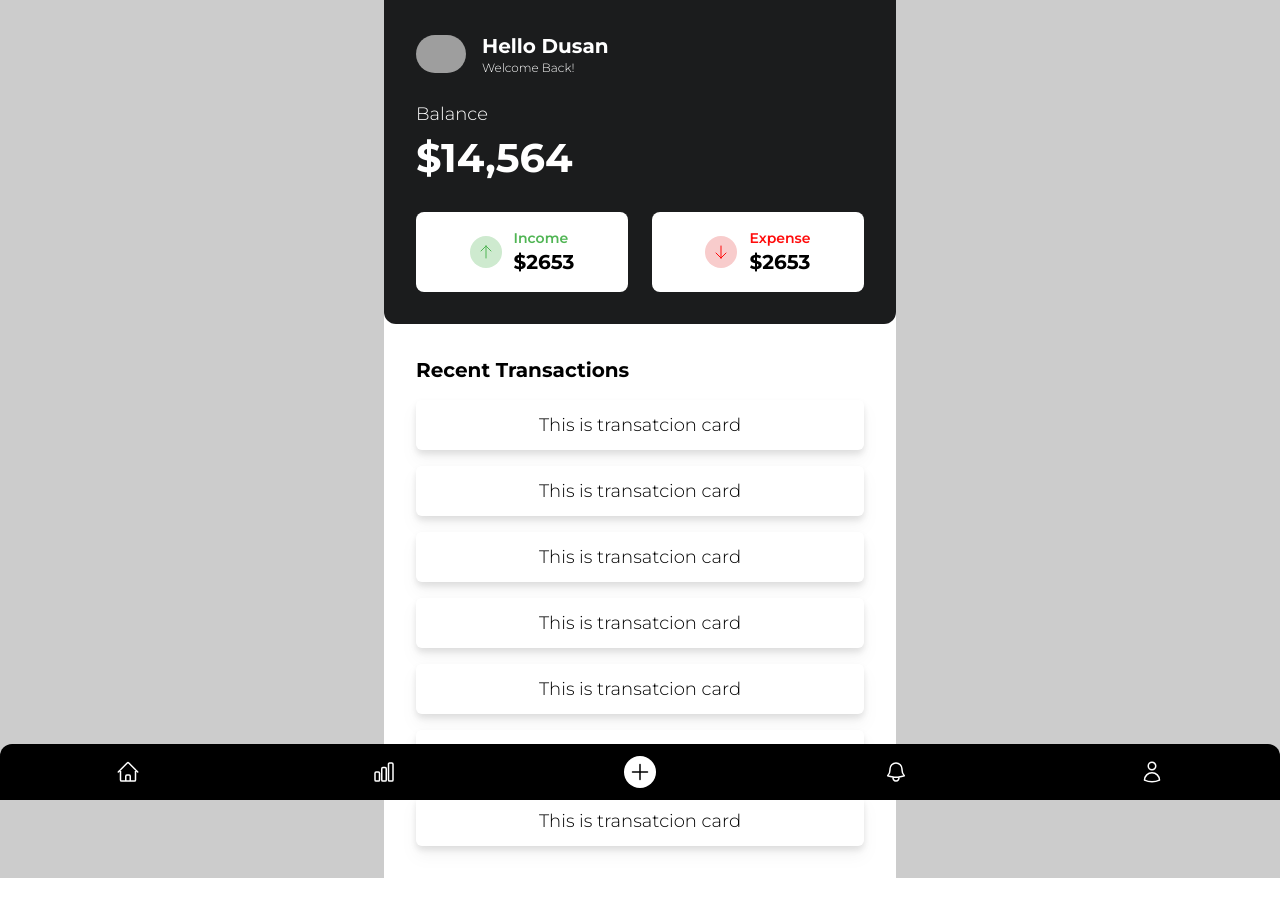
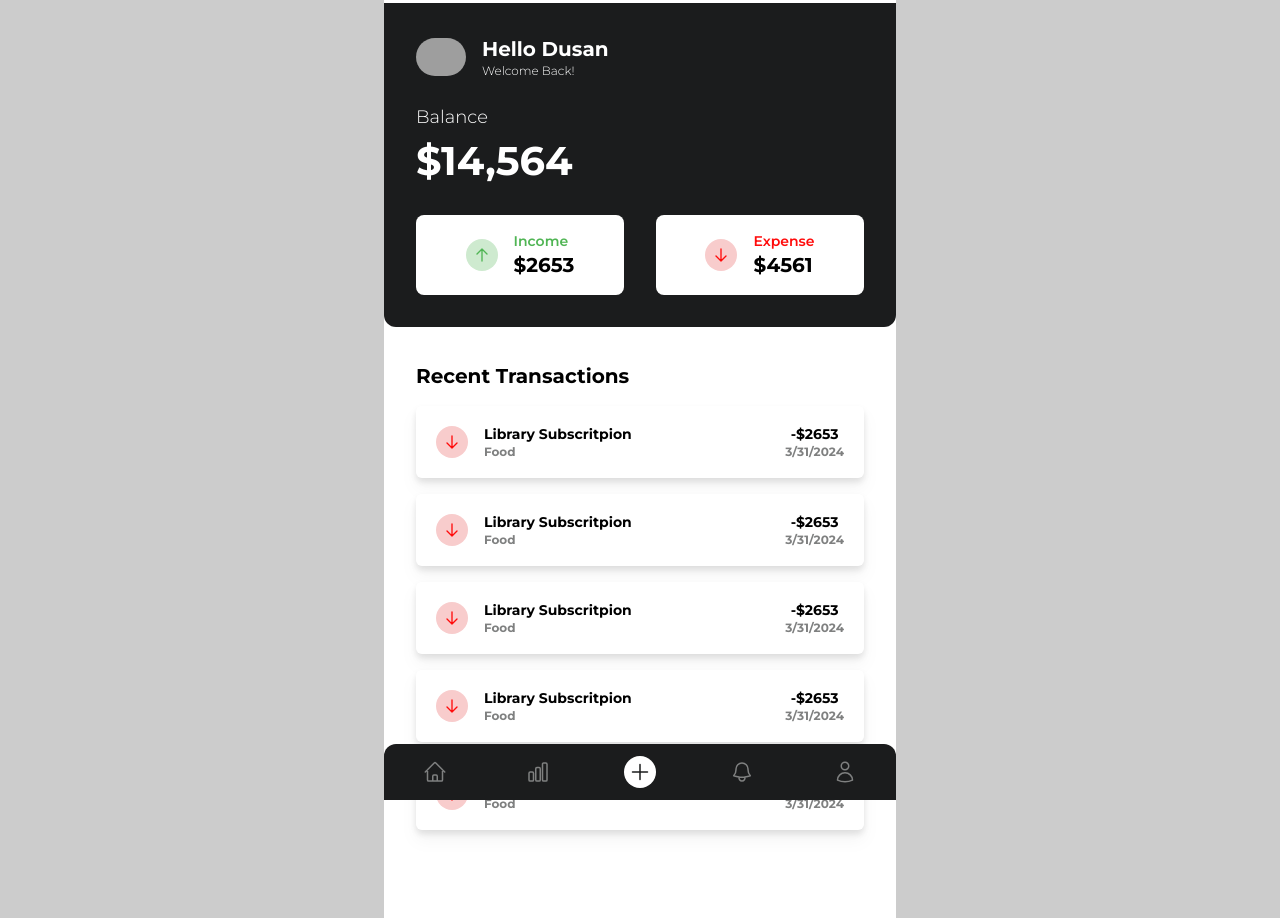
Before and after one commit to stankovic-dusan-fe/vue-budget-tracker, a Vue app: page / in a window 1280 px wide. Before the commit the page ends 878 px from the top, so only its background shows below. Built offline with nearby package versions, Linux system fonts and the light colour scheme; grey boxes are pictures that could not be loaded.

Commit message:
Finished transaction and add record view

```diff
--- a/src/App.vue
+++ b/src/App.vue
@@ -1,12 +1,16 @@
 <template>
-  <div class="bg-[#CCCCCC] min-h-screen">
-    <div class="sm:max-w-lg bg-white mx-auto flex flex-col items-center min-h-screen relative">
-      <RouterView />
-      <BottomNavBar />
+  <div class="relative min-h-screen bg-[#CCCCCC]">
+    <div class="relative mx-auto flex min-h-screen items-center justify-center bg-white sm:max-w-lg dark:bg-black">
+      <div class="relative min-h-screen w-full bg-white pb-14">
+        <RouterView />
+      </div>
+      <div class="h-14 fixed bottom-0 z-10 grid grid-cols-5 bg-[#1B1C1D] rounded-t-xl w-full max-w-lg">
+        <BottomNavBar />
+      </div>
     </div>
   </div>
 </template>
 
 <script setup>
-import BottomNavBar from "./components/BottomNavBar.vue";
+import BottomNavBar from "@/components/layout/BottomNavBar.vue";
 </script>
--- a/src/assets/style.css
+++ b/src/assets/style.css
@@ -27,4 +27,15 @@
     @apply text-xl;
     @apply font-bold;
   }
+  h4 {
+    @apply font-montserrat;
+    @apply text-sm;
+    @apply font-bold;
+  }
+  span {
+    @apply font-montserrat;
+    @apply text-xs;
+    @apply font-bold;
+    @apply text-[#7F8080];
+  }
 }
--- a/src/components/BottomNavBar.vue
+++ /dev/null
@@ -1,38 +0,0 @@
-<template>
-  <div class="fixed bottom-0 h-14 bg-black grid grid-cols-5 rounded-t-xl w-full">
-    <RouterLink
-      class="flex justify-center items-center"
-      to="/"
-      ><HomeIcon class="h-6 w-6 text-white"
-    /></RouterLink>
-    <RouterLink
-      class="flex justify-center items-center"
-      to="/transactions"
-      ><ChartBarIcon class="h-6 w-6 text-white"
-    /></RouterLink>
-    <RouterLink
-      class="flex justify-center items-center"
-      to="/"
-      ><div class="w-8 h-8 bg-white rounded-full flex justify-center items-center">
-        <PlusIcon class="h-6 w-6 text-black" /></div
-    ></RouterLink>
-    <RouterLink
-      class="flex justify-center items-center"
-      to="/"
-      ><BellIcon class="h-6 w-6 text-white"
-    /></RouterLink>
-    <RouterLink
-      class="flex justify-center items-center"
-      to="/"
-      ><UserIcon class="h-6 w-6 text-white"
-    /></RouterLink>
-  </div>
-</template>
-
-<script setup>
-import { HomeIcon } from "@heroicons/vue/24/outline";
-import { ChartBarIcon } from "@heroicons/vue/24/outline";
-import { PlusIcon } from "@heroicons/vue/24/outline";
-import { BellIcon } from "@heroicons/vue/24/outline";
-import { UserIcon } from "@heroicons/vue/24/outline";
-</script>
--- a/src/components/TransactionCard.vue
+++ b/src/components/TransactionCard.vue
@@ -1,5 +1,26 @@
 <template>
-  <div class="w-full h-[50px] bg-white drop-shadow-lg rounded-md flex justify-center items-center">
-    <p>This is transatcion card</p>
+  <div class="bg-white drop-shadow-lg rounded-md flex px-5 py-2">
+    <div class="w-full flex items-center gap-4">
+      <div class="w-8 h-8 rounded-full bg-[#CEEACF] flex justify-center items-center hidden">
+        <ArrowUpIcon class="h-4 w-4 text-[#50B554] stroke-2" />
+      </div>
+      <div class="w-8 h-8 rounded-full bg-[#F8CCCC] flex justify-center items-center">
+        <ArrowDownIcon class="h-4 w-4 text-[#FF0B0B] stroke-2" />
+      </div>
+      <div class="flex flex-col justify-center">
+        <h4 class="text-nowrap">Library Subscritpion</h4>
+        <span>Food</span>
+      </div>
+    </div>
+    <div class="w-full h-14 flex justify-end">
+      <div class="flex flex-col justify-center items-center">
+        <h4>-$2653</h4>
+        <span>3/31/2024</span>
+      </div>
+    </div>
   </div>
 </template>
+
+<script setup>
+import { ArrowUpIcon, ArrowDownIcon } from "@heroicons/vue/24/outline";
+</script>
--- /dev/null
+++ b/src/components/layout/BottomNavBar.vue
@@ -0,0 +1,34 @@
+<template>
+  <RouterLink
+    class="flex justify-center items-center"
+    to="/"
+    ><HomeIcon class="h-6 w-6 text-[#7F8080]"
+  /></RouterLink>
+  <RouterLink
+    class="flex justify-center items-center"
+    to="/transactions"
+    ><ChartBarIcon class="h-6 w-6 text-[#7F8080]"
+  /></RouterLink>
+  <RouterLink
+    class="flex justify-center items-center"
+    to="/addrecord"
+    ><div class="w-8 h-8 bg-white rounded-full flex justify-center items-center">
+      <PlusIcon class="h-6 w-6 text-[#1B1C1D]" /></div
+  ></RouterLink>
+  <RouterLink
+    class="flex justify-center items-center"
+    to="/"
+    ><BellIcon class="h-6 w-6 text-[#7F8080]"
+  /></RouterLink>
+  <RouterLink
+    class="flex justify-center items-center"
+    to="/"
+    ><UserIcon class="h-6 w-6 text-[#7F8080]"
+  /></RouterLink>
+</template>
+
+<script setup>
+import { ref } from "vue";
+
+import { HomeIcon, ChartBarIcon, PlusIcon, BellIcon, UserIcon } from "@heroicons/vue/24/outline";
+</script>
--- /dev/null
+++ b/src/components/layout/PageLayout.vue
@@ -0,0 +1,8 @@
+<template>
+  <div class="min-h-[330px] w-full flex flex-col justify-center">
+    <slot name="header"> </slot>
+  </div>
+  <div class="w-full h-full flex flex-col p-8 gap-4">
+    <slot name="content"></slot>
+  </div>
+</template>
--- a/src/router/index.js
+++ b/src/router/index.js
@@ -1,7 +1,7 @@
 import { createRouter, createWebHistory } from "vue-router";
 
 import HomeView from "@/views/HomeView.vue";
-import AddTransactionView from "@/views/AddTransactionView.vue";
+import AddRecordView from "@/views/AddRecordView.vue";
 import TransactionView from "@/views/TransactionView.vue";
 
 const router = createRouter({
@@ -17,6 +17,11 @@ const router = createRouter({
       name: "transactions",
       component: TransactionView,
     },
+    {
+      path: "/addrecord",
+      name: "addRecord",
+      component: AddRecordView,
+    },
   ],
 });
 
--- /dev/null
+++ b/src/views/AddRecordView.vue
@@ -0,0 +1,19 @@
+<template>
+  <div class="p-8">
+    <div class="flex items-center gap-2 mb-5">
+      <RouterLink to="/"><ArrowLeftIcon class="h-6 w-6 text-[#1B1C1D]" /></RouterLink>
+      <h3>Add Record</h3>
+    </div>
+    <div class="w-full h-[40px] grid grid-cols-2 bg-[#F3F3F3] rounded-lg">
+      <button class="text-sm">Income</button>
+      <button class="text-sm bg-[#1B1C1D] text-white rounded-lg">Expenses</button>
+    </div>
+    <KeepAlive>
+      <component :is="activeComponent" />
+    </KeepAlive>
+  </div>
+</template>
+
+<script setup>
+import { ArrowLeftIcon } from "@heroicons/vue/24/outline";
+</script>
--- a/src/views/AddTransactionView.vue
+++ /dev/null
@@ -1,3 +0,0 @@
-<template>
-  <h1>This is Add Transaction page</h1>
-</template>
--- a/src/views/HomeView.vue
+++ b/src/views/HomeView.vue
@@ -1,6 +1,8 @@
 <template>
-  <div class="w-full bg-[#1B1C1D] p-8 rounded-b-xl">
-    <div class="w-full h-full flex flex-col gap-6">
+  <PageLayout>
+    <template v-slot:header>
+      <div class="bg-[#1B1C1D] p-8 rounded-b-xl">
+        <div class="flex flex-col gap-6">
           <div class="w-full flex justify-start items-center gap-4">
             <img
               class="rounded-full w-[50px]"
@@ -16,42 +18,44 @@
             <p>Balance</p>
             <h1>$14,564</h1>
           </div>
-      <div class="w-full flex gap-6">
-        <div class="w-full h-full py-4 bg-white rounded-lg flex justify-center items-center gap-3">
+          <div class="grid grid-cols-2 gap-8">
+            <div class="py-4 bg-white rounded-lg flex justify-center items-center gap-4">
               <div class="w-8 h-8 rounded-full bg-[#CEEACF] flex justify-center items-center">
-            <ArrowUpIcon class="h-4 w-4 text-[#50B554]" />
+                <ArrowUpIcon class="h-4 w-4 text-[#50B554] stroke-2" />
               </div>
               <div class="flex flex-col">
                 <p class="text-[#50B554] text-sm font-semibold">Income</p>
                 <h3>$2653</h3>
               </div>
             </div>
-        <div class="w-full h-full py-4 bg-white rounded-lg flex justify-center items-center gap-3">
+            <div class="py-4 bg-white rounded-lg flex justify-center items-center gap-4">
               <div class="w-8 h-8 rounded-full bg-[#F8CCCC] flex justify-center items-center">
-            <ArrowDownIcon class="h-4 w-4 text-[#FF0B0B]" />
+                <ArrowDownIcon class="h-4 w-4 text-[#FF0B0B] stroke-2" />
               </div>
               <div class="flex flex-col">
                 <p class="text-[#FF0B0B] text-sm font-semibold">Expense</p>
-            <h3>$2653</h3>
+                <h3>$4561</h3>
               </div>
             </div>
           </div>
         </div>
       </div>
-  <div class="w-full h-full flex flex-col p-8 gap-4">
+    </template>
+    <template v-slot:content>
       <h3>Recent Transactions</h3>
       <div
         class="w-full h-auto"
-      v-for="i in 7"
+        v-for="i in 5"
       >
         <TransactionCard />
       </div>
-  </div>
+    </template>
+  </PageLayout>
 </template>
 
 <script setup>
-import { ArrowUpIcon } from "@heroicons/vue/24/outline";
-import { ArrowDownIcon } from "@heroicons/vue/24/outline";
+import { ArrowUpIcon, ArrowDownIcon } from "@heroicons/vue/24/outline";
 
+import PageLayout from "@/components/layout/PageLayout.vue";
 import TransactionCard from "@/components/TransactionCard.vue";
 </script>
--- a/src/views/TransactionView.vue
+++ b/src/views/TransactionView.vue
@@ -1,3 +1,35 @@
 <template>
-  <h1>This is transaciton view</h1>
+  <PageLayout>
+    <template v-slot:header>
+      <div class="w-full min-h-[330px] bg-white p-8 rounded-b-xl drop-shadow-lg">
+        <div class="flex items-center gap-2 mb-5">
+          <RouterLink to="/"><ArrowLeftIcon class="h-6 w-6 text-[#1B1C1D]" /></RouterLink>
+          <h3>Transactions</h3>
+        </div>
+        <div class="flex justify-center items-center">
+          <img
+            class="w-full"
+            src="https://apexcharts.com/wp-content/uploads/2018/05/area-chart-spline.svg"
+            alt=""
+          />
+        </div>
+      </div>
+    </template>
+    <template v-slot:content>
+      <h3>All Transactions</h3>
+      <div
+        class="w-full h-auto"
+        v-for="i in 10"
+      >
+        <TransactionCard />
+      </div>
+    </template>
+  </PageLayout>
 </template>
+
+<script setup>
+import { ArrowLeftIcon } from "@heroicons/vue/24/outline";
+
+import PageLayout from "@/components/layout/PageLayout.vue";
+import TransactionCard from "@/components/TransactionCard.vue";
+</script>
```
Also changed, not shown: src/assets/images/Screenshot 2024-04-15 at 16.45.07.png (added), src/components/PageLayout.vue (deleted). Lines whose indentation alone changed are shown as unchanged.
